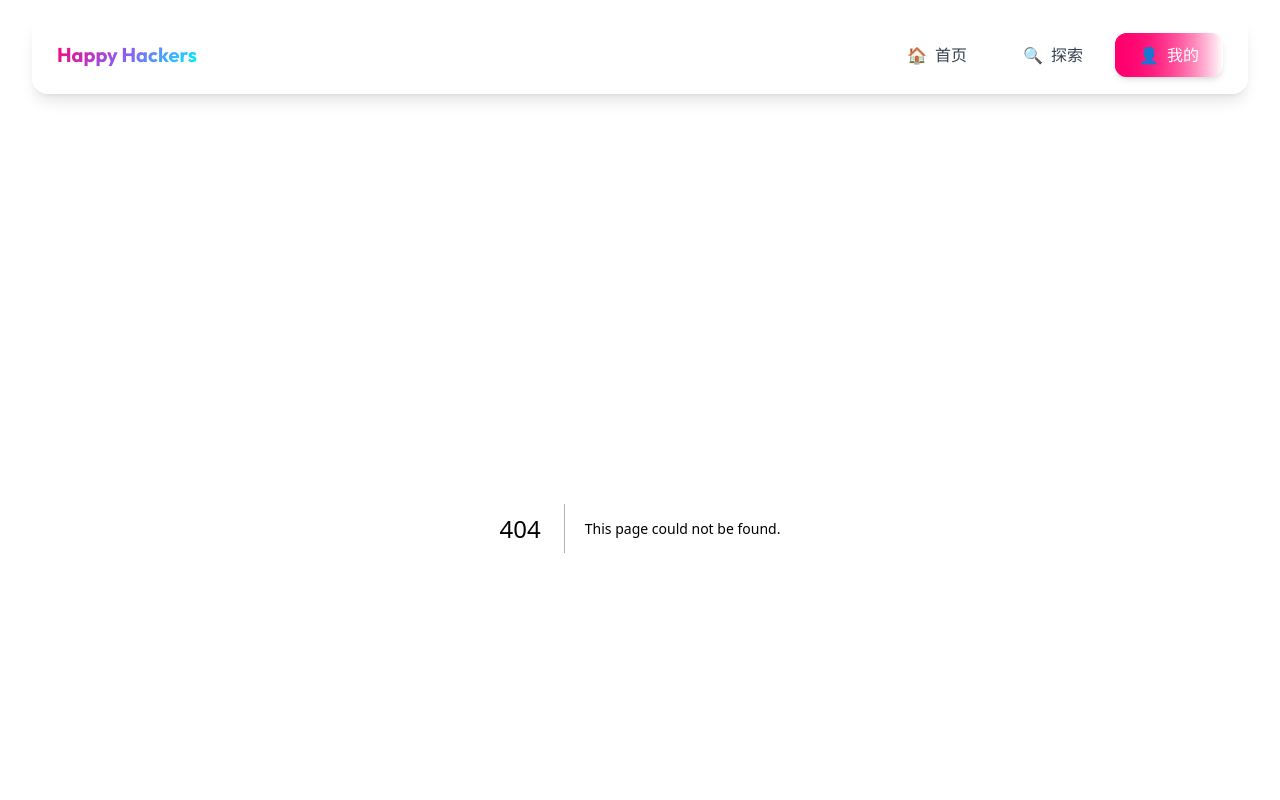
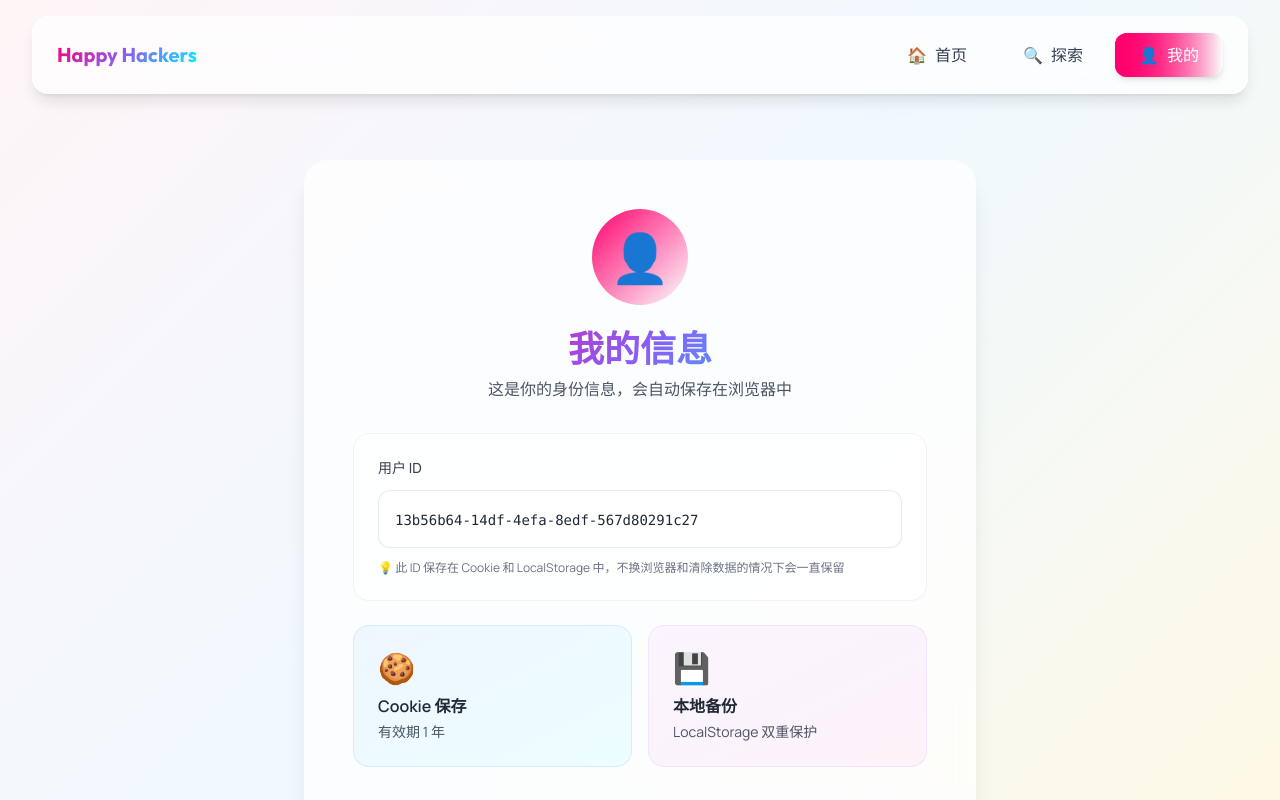
Before and after one commit to kanlac/bohack-social, a Next.js app in the folder happy-hackers/: page /me in a window 1280 px wide. Before the commit this address had no page. Shown: the top 800 px of the page. Built offline with nearby package versions, Linux system fonts and the light colour scheme.

Commit message:
Cookie 保存用户 ID

```diff
--- a/happy-hackers/app/layout.tsx
+++ b/happy-hackers/app/layout.tsx
@@ -1,6 +1,7 @@
 import type { Metadata } from 'next'
 import './globals.css'
 import Navbar from '@/components/Navbar'
+import UserIdInitializer from '@/components/UserIdInitializer'
 
 export const metadata: Metadata = {
   title: 'Hackathon Social - Onboarding',
@@ -15,6 +16,7 @@ export default function RootLayout({
   return (
     <html lang="zh-CN">
       <body className="font-manrope antialiased">
+        <UserIdInitializer />
         <Navbar />
         <div className="pt-32">
           {children}
--- /dev/null
+++ b/happy-hackers/app/me/page.tsx
@@ -0,0 +1,107 @@
+'use client'
+
+import { motion } from 'framer-motion'
+import { useUserId } from '@/lib/hooks/useUserId'
+import { clearUserId } from '@/lib/user'
+import { useRouter } from 'next/navigation'
+
+export default function MePage() {
+  const userId = useUserId()
+  const router = useRouter()
+
+  const handleClearId = () => {
+    if (confirm('确定要清除用户 ID 吗？这将重新生成一个新的 ID。')) {
+      clearUserId()
+      router.refresh()
+    }
+  }
+
+  return (
+    <div className="min-h-screen flex items-center justify-center p-4 sm:p-6 lg:p-8">
+      <motion.div
+        initial={{ opacity: 0, y: 20 }}
+        animate={{ opacity: 1, y: 0 }}
+        transition={{ duration: 0.5 }}
+        className="w-full max-w-2xl"
+      >
+        <div className="glass rounded-3xl p-8 sm:p-12 shadow-xl border border-gray-200/50">
+          {/* Header */}
+          <div className="text-center mb-8">
+            <motion.div
+              initial={{ scale: 0 }}
+              animate={{ scale: 1 }}
+              transition={{ delay: 0.2, type: 'spring', stiffness: 200 }}
+              className="w-24 h-24 mx-auto mb-6 bg-gradient-to-br from-hot-pink to-purple rounded-full flex items-center justify-center text-5xl"
+            >
+              👤
+            </motion.div>
+            <h1 className="text-3xl sm:text-4xl font-outfit font-bold text-gradient mb-2">
+              我的信息
+            </h1>
+            <p className="text-gray-600">
+              这是你的身份信息，会自动保存在浏览器中
+            </p>
+          </div>
+
+          {/* User ID Section */}
+          <div className="space-y-6">
+            <div className="bg-white/60 rounded-2xl p-6 border border-gray-200/50">
+              <label className="block text-sm font-medium text-gray-700 mb-3">
+                用户 ID
+              </label>
+              <div className="bg-white rounded-xl p-4 border border-gray-300/50">
+                <code className="text-sm text-gray-800 break-all font-mono">
+                  {userId || '加载中...'}
+                </code>
+              </div>
+              <p className="text-xs text-gray-500 mt-3">
+                💡 此 ID 保存在 Cookie 和 LocalStorage 中，不换浏览器和清除数据的情况下会一直保留
+              </p>
+            </div>
+
+            {/* Info Cards */}
+            <div className="grid grid-cols-1 sm:grid-cols-2 gap-4">
+              <motion.div
+                whileHover={{ scale: 1.02 }}
+                className="bg-gradient-to-br from-blue-50 to-cyan-50 rounded-2xl p-6 border border-blue-200/50"
+              >
+                <div className="text-3xl mb-2">🍪</div>
+                <h3 className="font-semibold text-gray-800 mb-1">Cookie 保存</h3>
+                <p className="text-sm text-gray-600">
+                  有效期 1 年
+                </p>
+              </motion.div>
+
+              <motion.div
+                whileHover={{ scale: 1.02 }}
+                className="bg-gradient-to-br from-purple-50 to-pink-50 rounded-2xl p-6 border border-purple-200/50"
+              >
+                <div className="text-3xl mb-2">💾</div>
+                <h3 className="font-semibold text-gray-800 mb-1">本地备份</h3>
+                <p className="text-sm text-gray-600">
+                  LocalStorage 双重保护
+                </p>
+              </motion.div>
+            </div>
+
+            {/* Actions */}
+            <div className="pt-4 space-y-3">
+              <motion.button
+                whileHover={{ scale: 1.02 }}
+                whileTap={{ scale: 0.98 }}
+                onClick={handleClearId}
+                className="w-full px-6 py-3 rounded-xl border-2 border-gray-300 text-gray-700 font-medium hover:bg-gray-50 transition-all"
+              >
+                🗑️ 清除用户 ID（仅用于测试）
+              </motion.button>
+
+              <p className="text-xs text-center text-gray-500">
+                清除后刷新页面会自动生成新的 ID
+              </p>
+            </div>
+          </div>
+        </div>
+      </motion.div>
+    </div>
+  )
+}
--- /dev/null
+++ b/happy-hackers/components/UserIdInitializer.tsx
@@ -0,0 +1,26 @@
+'use client'
+
+import { useEffect, useRef } from 'react'
+import { getUserId } from '@/lib/user'
+
+/**
+ * Component to initialize user ID on app startup
+ * This ensures every user gets a unique ID on first visit
+ */
+export default function UserIdInitializer() {
+  const initialized = useRef(false)
+
+  useEffect(() => {
+    // Prevent double initialization in React Strict Mode
+    if (initialized.current) {
+      return
+    }
+
+    // Get or generate user ID
+    const userId = getUserId()
+    console.log('User ID initialized:', userId)
+    initialized.current = true
+  }, [])
+
+  return null // This component doesn't render anything
+}
--- /dev/null
+++ b/happy-hackers/lib/hooks/useUserId.ts
@@ -0,0 +1,26 @@
+'use client'
+
+import { useEffect, useState, useRef } from 'react'
+import { getUserId } from '../user'
+
+/**
+ * React Hook to get and manage user ID
+ * Automatically initializes user ID on first mount
+ */
+export function useUserId() {
+  const [userId, setUserId] = useState<string>('')
+  const initialized = useRef(false)
+
+  useEffect(() => {
+    // Prevent double initialization in React Strict Mode
+    if (initialized.current) {
+      return
+    }
+
+    const id = getUserId()
+    setUserId(id)
+    initialized.current = true
+  }, [])
+
+  return userId
+}
--- /dev/null
+++ b/happy-hackers/lib/user.ts
@@ -0,0 +1,83 @@
+import Cookies from 'js-cookie'
+
+const USER_ID_KEY = 'bohack_user_id'
+const COOKIE_EXPIRES_DAYS = 365 // 1 year
+
+/**
+ * Generate a new user ID using crypto.randomUUID()
+ */
+export function generateUserId(): string {
+  if (typeof window !== 'undefined' && window.crypto?.randomUUID) {
+    return window.crypto.randomUUID()
+  }
+  // Fallback for older browsers
+  return `user_${Date.now()}_${Math.random().toString(36).substring(2, 15)}`
+}
+
+/**
+ * Get the current user ID from Cookie or LocalStorage
+ * If no user ID exists, generate and save a new one
+ */
+export function getUserId(): string {
+  if (typeof window === 'undefined') {
+    return '' // SSR support
+  }
+
+  // Try to get from Cookie first
+  let userId = Cookies.get(USER_ID_KEY)
+
+  // If not in Cookie, try LocalStorage as backup
+  if (!userId) {
+    userId = localStorage.getItem(USER_ID_KEY) || undefined
+  }
+
+  // If still no userId, generate a new one
+  if (!userId) {
+    userId = generateUserId()
+    saveUserId(userId)
+  }
+
+  return userId
+}
+
+/**
+ * Save user ID to both Cookie and LocalStorage
+ */
+export function saveUserId(userId: string): void {
+  if (typeof window === 'undefined') {
+    return // SSR support
+  }
+
+  // Save to Cookie (with 1 year expiration)
+  Cookies.set(USER_ID_KEY, userId, {
+    expires: COOKIE_EXPIRES_DAYS,
+    sameSite: 'lax',
+  })
+
+  // Also save to LocalStorage as backup
+  localStorage.setItem(USER_ID_KEY, userId)
+}
+
+/**
+ * Clear user ID from both Cookie and LocalStorage
+ * (useful for testing or user logout)
+ */
+export function clearUserId(): void {
+  if (typeof window === 'undefined') {
+    return
+  }
+
+  Cookies.remove(USER_ID_KEY)
+  localStorage.removeItem(USER_ID_KEY)
+}
+
+/**
+ * Check if user ID exists
+ */
+export function hasUserId(): boolean {
+  if (typeof window === 'undefined') {
+    return false
+  }
+
+  return !!(Cookies.get(USER_ID_KEY) || localStorage.getItem(USER_ID_KEY))
+}
--- a/happy-hackers/package.json
+++ b/happy-hackers/package.json
@@ -12,9 +12,11 @@
     "@ai-sdk/openai-compatible": "^2.0.1",
     "@ai-sdk/react": "^3.0.3",
     "@supabase/supabase-js": "^2.89.0",
+    "@types/js-cookie": "^3.0.6",
     "ai": "^6.0.3",
     "dotenv": "^17.2.3",
     "framer-motion": "^11.15.0",
+    "js-cookie": "^3.0.5",
     "next": "^15.1.3",
     "pg": "^8.16.3",
     "react": "^18.3.1",
```
Also changed, not shown: 1 other file (tests, documents, lock files or other folders).
